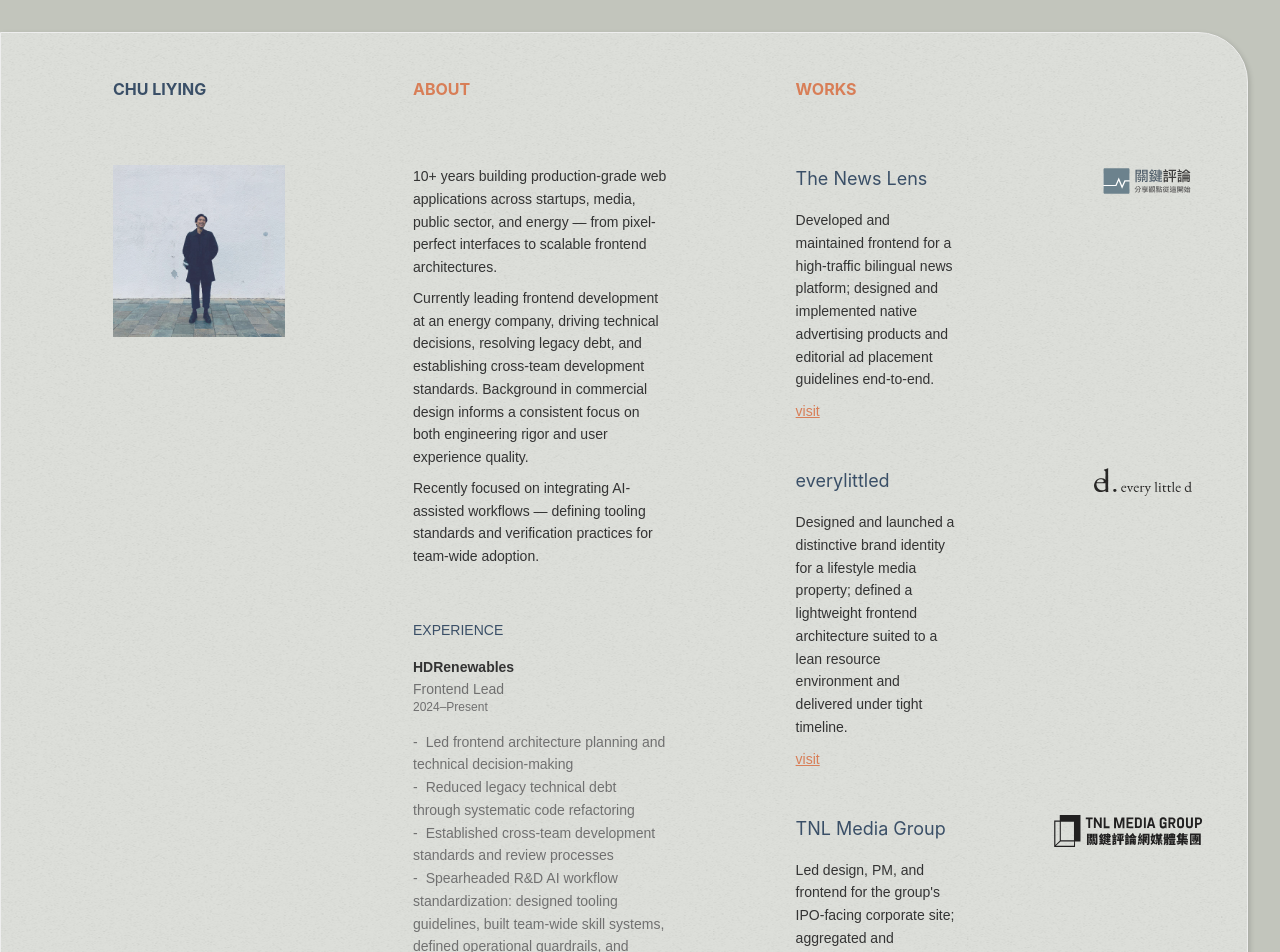
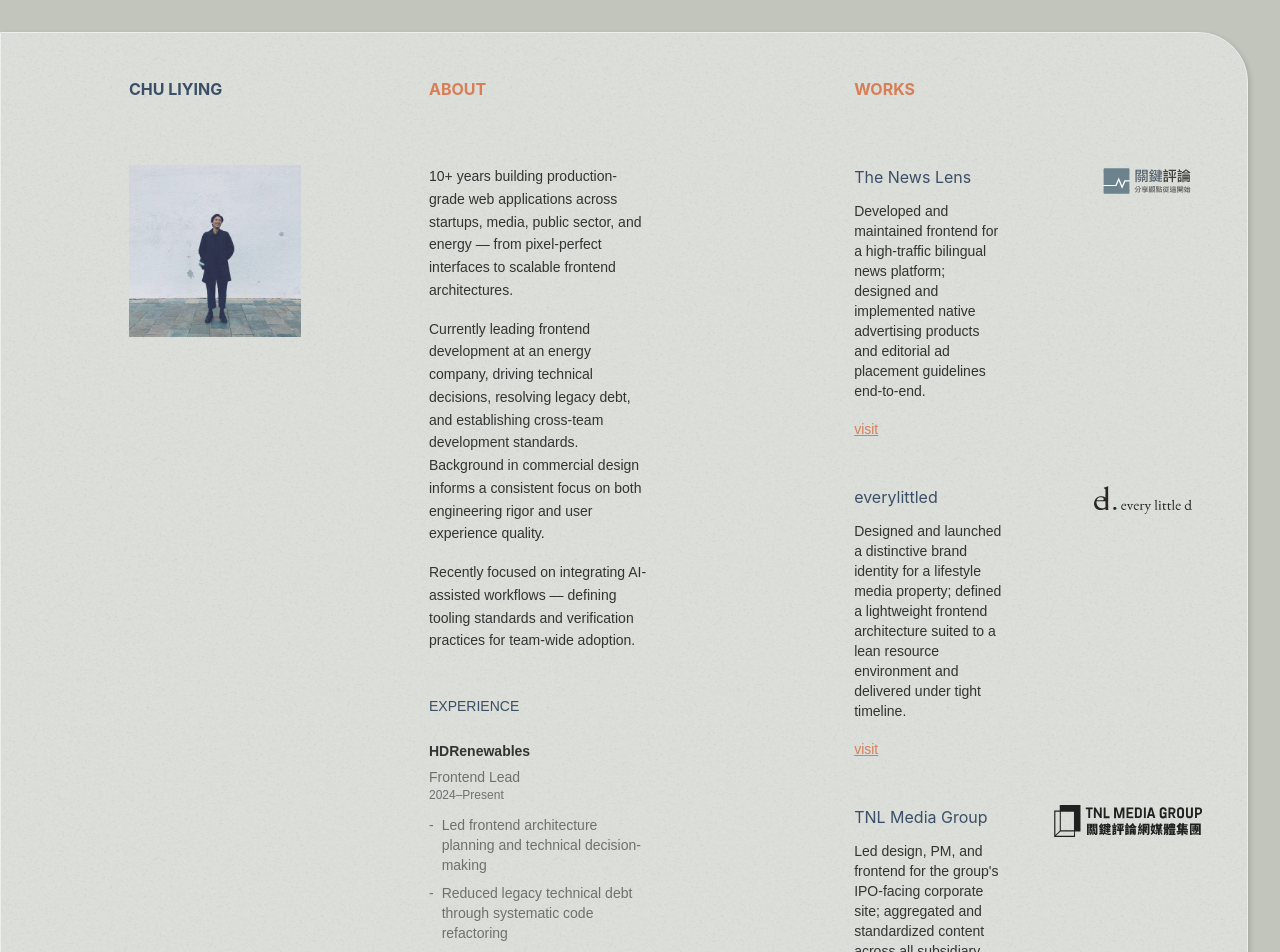
Before and after one commit to Chuliying/chuliying, a Next.js app: page / in a window 1280 px wide. Shown: the top 952 px of the page. Built offline with nearby package versions, Linux system fonts and the light colour scheme.

Commit message:
style: apply Gestalt proximity principles for consistent margin hierarchy

```diff
--- a/src/components/About.tsx
+++ b/src/components/About.tsx
@@ -8,38 +8,39 @@ const About = () => {
         ABOUT
       </h2>
 
-      <div className="mb-11 max-[900px]:mb-7">
+      <div className="mb-11 max-[900px]:mb-8">
         {intro.split('\n\n').map((paragraph, i) => (
-          <p key={i} className="text-copy text-sm leading-relaxed pb-2">
+          <p key={i} className="text-copy text-sm leading-relaxed mb-4 last:mb-0">
             {paragraph}
           </p>
         ))}
       </div>
 
-      <h3 className="text-theme text-sm font-normal mb-4 max-[900px]:mb-2">
+      <h3 className="text-theme text-sm font-normal mb-6 max-[900px]:mb-4">
         EXPERIENCE
       </h3>
 
-      <dl className="mb-11 max-[900px]:mb-7">
+      <dl className="mb-11 max-[900px]:mb-8">
         {experience.map((entry) => (
-          <div key={entry.company} className="mb-11 max-[900px]:mb-3">
-            <dt className="text-copy text-sm leading-relaxed pb-2">
+          <div key={entry.company} className="mb-11 max-[900px]:mb-8 last:mb-0">
+            <dt className="text-copy text-sm leading-relaxed mb-3">
               <span className="font-bold">{entry.company}</span>
-              <span className="block text-sm text-muted">
+              <span className="block text-sm text-muted mt-1">
                 {entry.title}
               </span>
-              <span className="block text-muted text-xs mb-2 font-normal">
+              <span className="block text-muted text-xs font-normal">
                 {entry.period}
               </span>
             </dt>
             <dd>
-              <ul className="list-none">
+              <ul className="list-none flex flex-col gap-2">
                 {entry.bullets.map((bullet, i) => (
                   <li
                     key={i}
-                    className="text-sm text-muted leading-relaxed before:content-['-'] before:mr-2"
+                    className="text-sm text-muted flex"
                   >
-                    {bullet}
+                    <span className="mr-2 shrink-0">-</span>
+                    <span>{bullet}</span>
                   </li>
                 ))}
               </ul>
--- a/src/components/Works.tsx
+++ b/src/components/Works.tsx
@@ -34,10 +34,10 @@ const Works = () => {
 
       <ul>
         {works.map((work) => (
-          <li key={work.company} className="mb-11 max-[900px]:mb-11 max-[900px]:pb-6 max-[900px]:border-b max-[900px]:border-dotted max-[900px]:border-canvas last:mb-0 last:border-none">
-            <article className="flex gap-10 max-[1200px]:flex-col-reverse max-[1200px]:gap-3">
-              <div className="flex-1">
-                <h3 className="font-inter text-theme text-lg mb-4 max-[900px]:mb-2">
+          <li key={work.company} className="mb-11 max-[900px]:mb-8 max-[900px]:pb-8 max-[900px]:border-b max-[900px]:border-dotted max-[900px]:border-canvas last:mb-0 last:pb-0 last:border-none">
+            <article className="flex gap-10 max-[1200px]:flex-col-reverse max-[1200px]:gap-4">
+              <div className="flex-[2]">
+                <h3 className="font-inter text-theme text-base mb-3 max-[900px]:mb-2">
                   {work.company}
                 </h3>
                 <a
@@ -46,7 +46,7 @@ const Works = () => {
                   rel="noreferrer"
                   className="block"
                 >
-                  <p className="text-copy text-sm leading-relaxed pb-2">
+                  <p className="text-copy text-sm mb-4">
                     {work.description}
                   </p>
                   <span className="text-sm text-sub underline">
@@ -55,7 +55,7 @@ const Works = () => {
                 </a>
               </div>
 
-              <div className="w-1/2 flex items-start justify-end max-[1200px]:w-full">
+              <div className="flex-1 flex items-start justify-end max-[1200px]:w-full max-[900px]:justify-start">
                 <div className={logoFrameClass}>
                   <Image
                     src={logoMap[work.logo] as string}
@@ -63,7 +63,7 @@ const Works = () => {
                     fill
                     unoptimized
                     sizes="160px"
-                    className="object-contain object-right grayscale-[0.8] hover:grayscale-0 transition-all duration-500 max-[900px]:grayscale-0"
+                    className="object-contain object-right max-[900px]:object-left grayscale-[0.8] hover:grayscale-0 transition-all duration-500 max-[900px]:grayscale-0"
                   />
                 </div>
               </div>
--- a/src/pages/index.tsx
+++ b/src/pages/index.tsx
@@ -7,26 +7,26 @@ import photo from '../../public/images/chuliying.jpg'
 
 const IndexPage = () => {
   return (
-    <main className="fragment w-full bg-surface rounded-tr-[50px] mr-4 mt-4 p-11 pl-28 border border-[#eee] shadow-[2px_2px_5px_rgba(0,0,0,0.15)] flex relative overflow-hidden min-h-[calc(100vh-30px)] transition-transform duration-500 max-[1200px]:p-11 max-[1200px]:pl-16 max-[1200px]:rounded-tr-[45px] max-[900px]:flex-col max-[900px]:p-8 max-[900px]:pl-8">
+    <main className="fragment bg-surface rounded-tr-[50px] mr-4 mt-4 p-11 pl-32 border border-[#eee] shadow-[2px_2px_5px_rgba(0,0,0,0.15)] flex relative overflow-hidden min-h-[calc(100vh-30px)] transition-transform duration-500 max-[1200px]:p-11 max-[1200px]:pl-16 max-[1200px]:rounded-tr-[45px] max-[900px]:flex-col max-[900px]:p-8 max-[900px]:pl-8">
 
       {/* Column 1: Photo + Contact */}
-      <div className="relative z-10 pr-32 flex-1 max-w-[300px] max-[900px]:pr-4 max-[900px]:mb-11">
+      <div className="relative z-10 pr-32 flex-1 max-w-[300px] max-[900px]:pr-4 max-[900px]:mb-16">
         <h1 className="font-inter text-theme font-bold text-base mb-16 max-[900px]:mb-8">
           CHU LIYING
         </h1>
         <Image
-          className="w-48 h-auto opacity-80 max-[1200px]:w-36"
+          className="w-48 h-auto opacity-80 max-[1200px]:w-36 max-[900px]:mb-6"
           src={photo}
           alt="Chu Liying"
           priority
         />
-        <div className="absolute bottom-0 max-[1200px]:relative max-[1200px]:mt-4">
+        <div className="absolute bottom-0 max-[1200px]:relative max-[1200px]:mt-6">
           <Contact />
         </div>
       </div>
 
       {/* Column 2: About */}
-      <div className="relative z-10 pr-32 flex-[1.25] max-[900px]:pr-4 max-[900px]:mb-11">
+      <div className="relative z-10 pr-[calc(8rem*1.618)] flex-[1.25] max-[900px]:pr-4 max-[900px]:mb-16">
         <About />
       </div>
 
```
